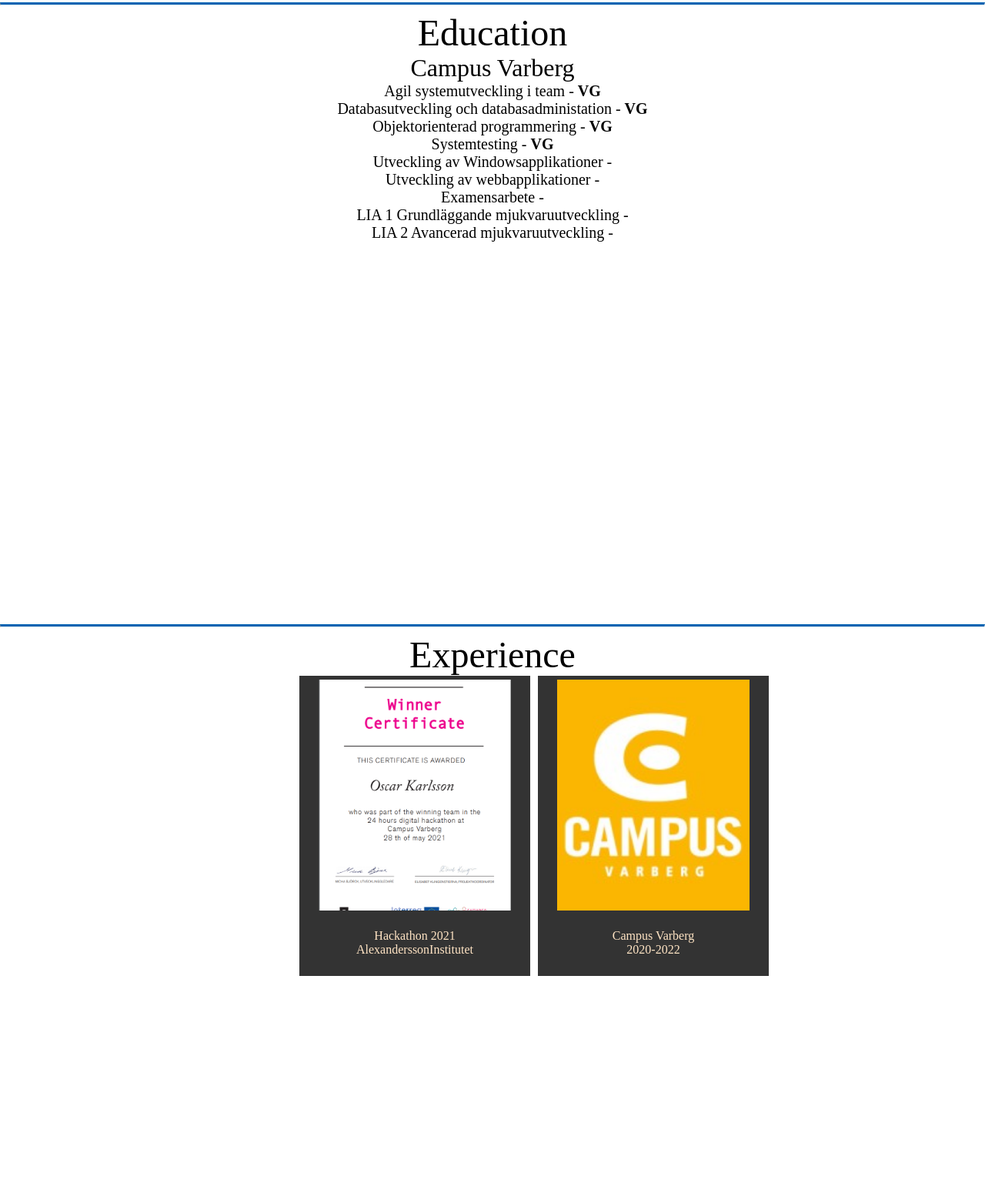
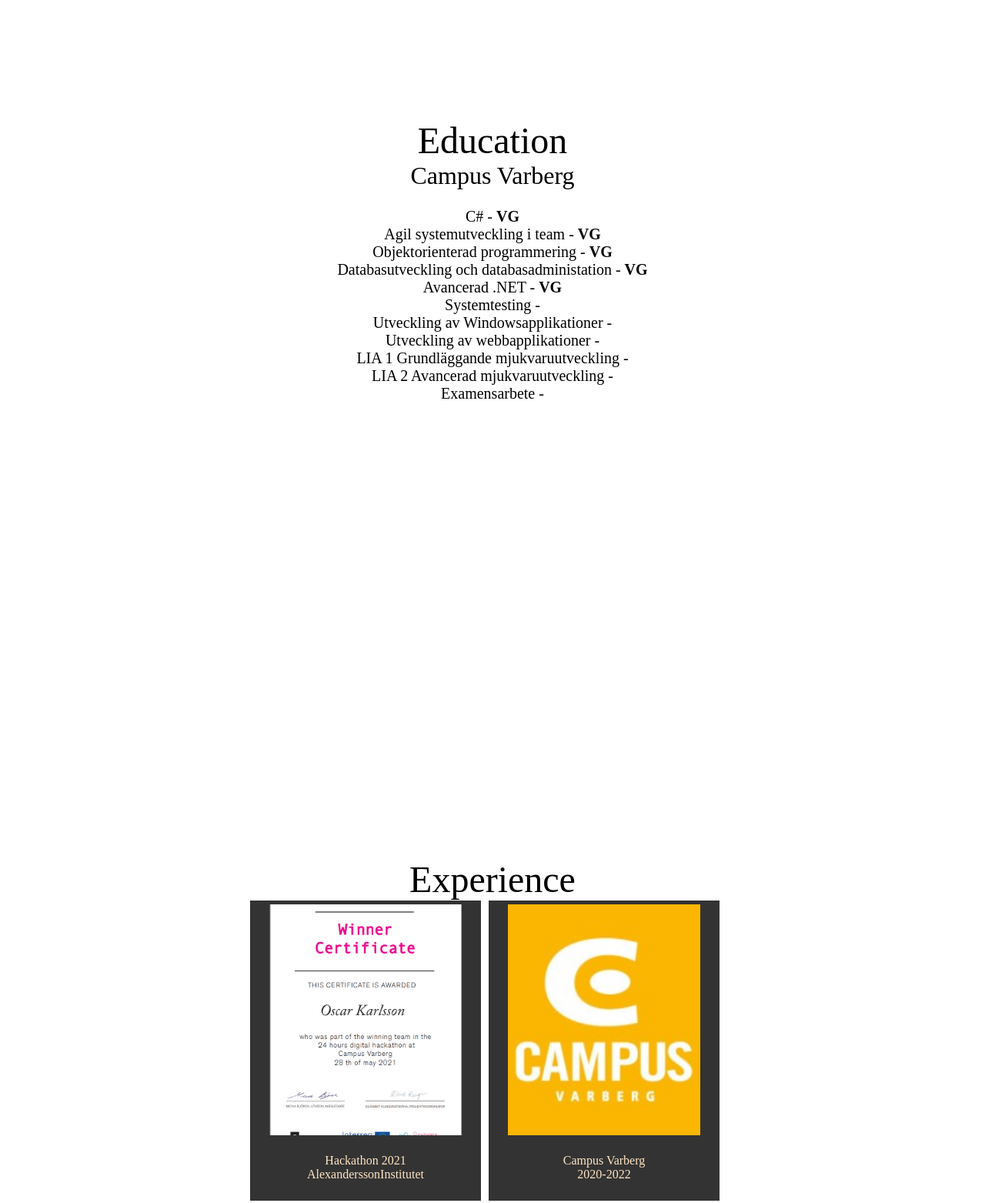
Before and after one commit to OscarKarlsson/OscarKarlsson.github.io, a plain HTML site: page index.html in a window 1280 px wide. Shown: the part 905-2468 px from the top of the page at 77% size. Drawn offline with Linux system fonts and the light colour scheme; a web font is replaced by a local one.

Commit message:
another update

```diff
--- a/index.html
+++ b/index.html
@@ -36,49 +36,41 @@
                 </div>
             </div>
         </section>
-        <section id="Education" style="height: 100vh;">
-            <hr class="solid">
+        <section id="Education" style="height: 100vh;padding-top:20vh;">
             <div class="profiltext" style="font-size: 48px;">Education</div>
             <div class="profiltext" style="font-size: 32px;">Campus Varberg</div>
             <div class="profiltext">
+                <br />
+                C# - <b>VG</b><br />
                 Agil systemutveckling i team - <b>VG</b> <br />
+                Objektorienterad programmering - <b>VG</b><br />
                 Databasutveckling och databasadministation - <b>VG</b><br />
-                Objektorienterad programmering - <b>VG</b><br />
-                Systemtesting - <b>VG</b><br />
+                Avancerad .NET - <b>VG</b><br />
+                Systemtesting - <br />
                 Utveckling av Windowsapplikationer - <b></b><br />
                 Utveckling av webbapplikationer -<br />
-                Examensarbete -<br />
                 LIA 1 Grundläggande mjukvaruutveckling -<br />
                 LIA 2 Avancerad mjukvaruutveckling -<br />
+                Examensarbete -<br />
             </div>
         </section>
-        <section id="Experience" style="height: 100vh;">
-            <hr class="solid">
+        <section id="Experience" style="height: 100vh;padding-top: 20vh;">
+
             <div class="profiltext" style="font-size: 48px;">Experience</div>
             <div class="images">
                 <div class="img-holderouterlayer">
                     <div class="img-holder">
-                        <img src="assets/img/hackathon.png" style="height: 300px;width: 250px;object-fit:cover;"/>
+                        <img src="assets/img/hackathon.png" style="height: 300px;width: 250px;object-fit:cover;" />
                         <p style="color:bisque">Hackathon 2021<br />AlexanderssonInstitutet</p>
                     </div>
                 </div>
                 <div class="img-holderouterlayer">
                     <div class="img-holder">
-                        <img src="assets/img/campusvarberg.jpg" style="height: 300px;
-        width: 250px;
-        object-fit: cover;"/>
+                        <img src="assets/img/campusvarberg.jpg" style="height: 300px;width: 250px;object-fit: cover;" />
                         <p style="color:bisque">Campus Varberg<br />2020-2022</p>
                     </div>
                 </div>
-
             </div>
-    <!--<div class="divCenter">
-                    <p>
-                    <p class="textStyleEdu">Hackathon 2021<br />Campus Varberg</p>
-                    <p class="textStyleEdu">Campus Varberg<br />2020-2022</p>
-                    </p>
-                </div>-->
-
         </section>
     </section>
 </body>
@@ -86,9 +78,9 @@
 <style>
     .images {
         display: flex;
-        padding: 0;
-        margin: auto;
-        width: 40%;
+        margin-left: auto;
+        margin-right: auto;
+        width: 50%;
     }
     .img-holderouterlayer
     {
```
Lines whose indentation alone changed are shown as unchanged.
